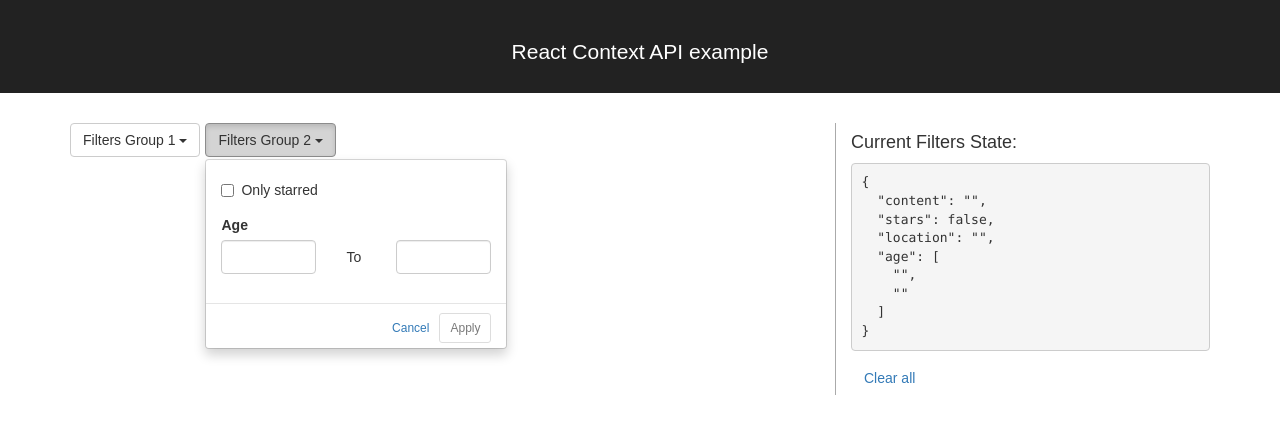
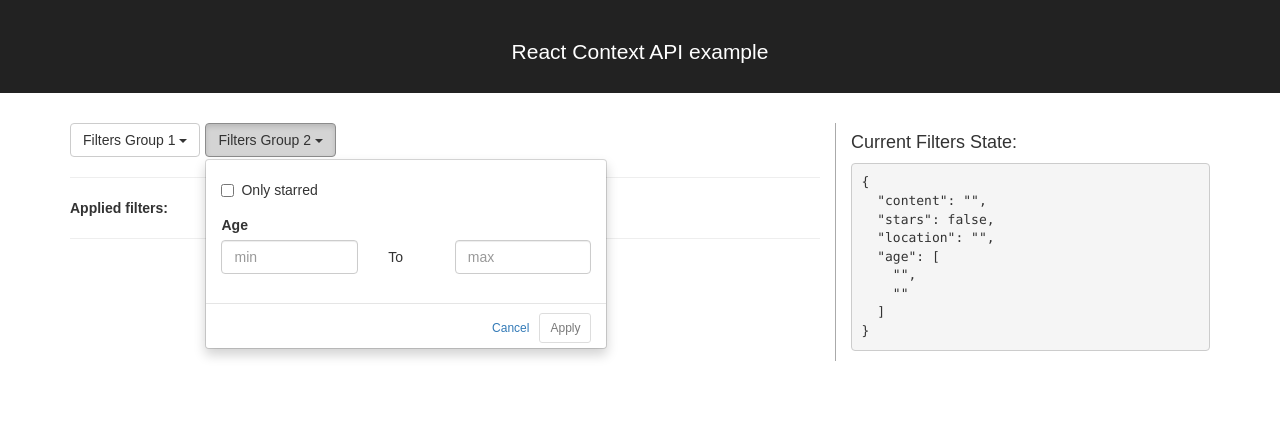
Before and after one commit to Belco90/react-advanced-patterns-components, a React (Create React App) app: page / in a window 1280 px wide. Both pictures are taken after a click on the button "Filters Group 2". Shown: the top 422 px of the page. Built offline with nearby package versions, Linux system fonts and the light colour scheme.

Commit message:
Show filters applied

```diff
--- a/src/components/AgeFilter.jsx
+++ b/src/components/AgeFilter.jsx
@@ -38,6 +38,7 @@ class AgeFilter extends React.Component {
               value={this.props.value[0]}
               name="min"
               onChange={this.handleInputChange}
+              placeholder="min"
             />
           </Col>
 
@@ -51,6 +52,7 @@ class AgeFilter extends React.Component {
               value={this.props.value[1]}
               name="max"
               onChange={this.handleInputChange}
+              placeholder="max"
             />
           </Col>
         </Row>
--- a/src/components/App.jsx
+++ b/src/components/App.jsx
@@ -4,8 +4,14 @@ import Col from 'react-bootstrap/es/Col';
 import Grid from 'react-bootstrap/es/Grid';
 import ButtonToolbar from 'react-bootstrap/es/ButtonToolbar';
 import Row from 'react-bootstrap/es/Row';
+import Label from 'react-bootstrap/es/Label';
+import Glyphicon from 'react-bootstrap/es/Glyphicon';
 import { connect } from 'react-redux';
+import { isEqual } from 'lodash/lang';
+import { capitalize } from 'lodash/string';
+
 import {
+  initialState,
   clearAllFilters,
   setFiltersContent,
   setFiltersStars,
@@ -23,6 +29,53 @@ class App extends React.PureComponent {
   handleClearClick = () => {
     this.props.clearAllFilters();
   };
+
+  handleTagClick = event => {
+    const { value: filterName } = event.target;
+    const setMethodName = `setFilters${capitalize(filterName)}`;
+
+    this.props[setMethodName](initialState[filterName]);
+  };
+
+  renderFilterTags() {
+    const { filters } = this.props;
+    const filterTags = [];
+
+    for (let filterName of Object.keys(filters)) {
+      let filterValue = filters[filterName];
+      if (!isEqual(filterValue, initialState[filterName])) {
+        filterTags.push({name: filterName, value: filterValue});
+      }
+    }
+
+    if (filterTags.length > 0) {
+      return (
+        <React.Fragment>
+          <Button
+            bsStyle="link"
+            onClick={this.handleClearClick}
+            className="App-clear-all-button"
+          >
+            Clear all
+          </Button>
+          {filterTags.map(filter => (
+            <Label bsStyle="info" key={filter.name}>
+              {filter.name}{': '}{filter.value.toString()}{' '}
+              <button
+                className="remove-tag-button"
+                onClick={this.handleTagClick}
+                value={filter.name}
+              >
+                <Glyphicon glyph="remove" />
+              </button>
+            </Label>
+          ))}
+        </React.Fragment>
+      );
+    }
+
+    return '';
+  }
 
   render() {
     const { filters } = this.props;
@@ -80,16 +133,20 @@ class App extends React.PureComponent {
                   </ApplyDropdown.FilterItem>
                 </ApplyDropdown>
               </ButtonToolbar>
+
+              <hr />
+
+              <ButtonToolbar className="App-applied-filters">
+                <strong className="pull-left">Applied filters:</strong>
+                {this.renderFilterTags()}
+              </ButtonToolbar>
+
+              <hr />
             </Col>
 
             <Col md={4} className="App-col-separator">
               <h4>Current Filters State:</h4>
-              <div>
-                <pre>{JSON.stringify(filters, null, 2)}</pre>
-                <Button bsStyle="link" onClick={this.handleClearClick}>
-                  Clear all
-                </Button>
-              </div>
+              <pre>{JSON.stringify(filters, null, 2)}</pre>
             </Col>
           </Row>
         </Grid>
--- a/src/components/ApplyDropdown/FilterItem.jsx
+++ b/src/components/ApplyDropdown/FilterItem.jsx
@@ -1,5 +1,5 @@
 import React from 'react';
-import { isEqual } from 'lodash';
+import { isEqual } from 'lodash/lang';
 
 class FilterItem extends React.Component {
 
--- a/src/ducks/filters.js
+++ b/src/ducks/filters.js
@@ -31,7 +31,7 @@ export const setFiltersAge = value => ({
 });
 
 // -STATE
-const initialState = {
+export const initialState = {
   content: '',
   stars: false,
   location: '',
--- a/src/index.css
+++ b/src/index.css
@@ -23,9 +23,33 @@ body {
   border-left: solid 1px #aaa;
 }
 
+.App-filters-bar {
+  margin-bottom: 10px;
+}
+
+.App-applied-filters .btn-link {
+  padding: 0;
+}
+
+.App-applied-filters strong {
+  margin-left: 5px;
+}
+
+.App-applied-filters .label {
+  margin-left: 5px;
+  padding: .5em;
+}
+
+.remove-tag-button {
+  padding: 0 0 0 5px;
+  background: none;
+  color: white;
+  border: none;
+}
+
 .ContextDropdown-children {
   padding: 5px 15px;
-  min-width: 300px;
+  min-width: 400px;
 }
 
 .ContextDropdown-buttons {
```
